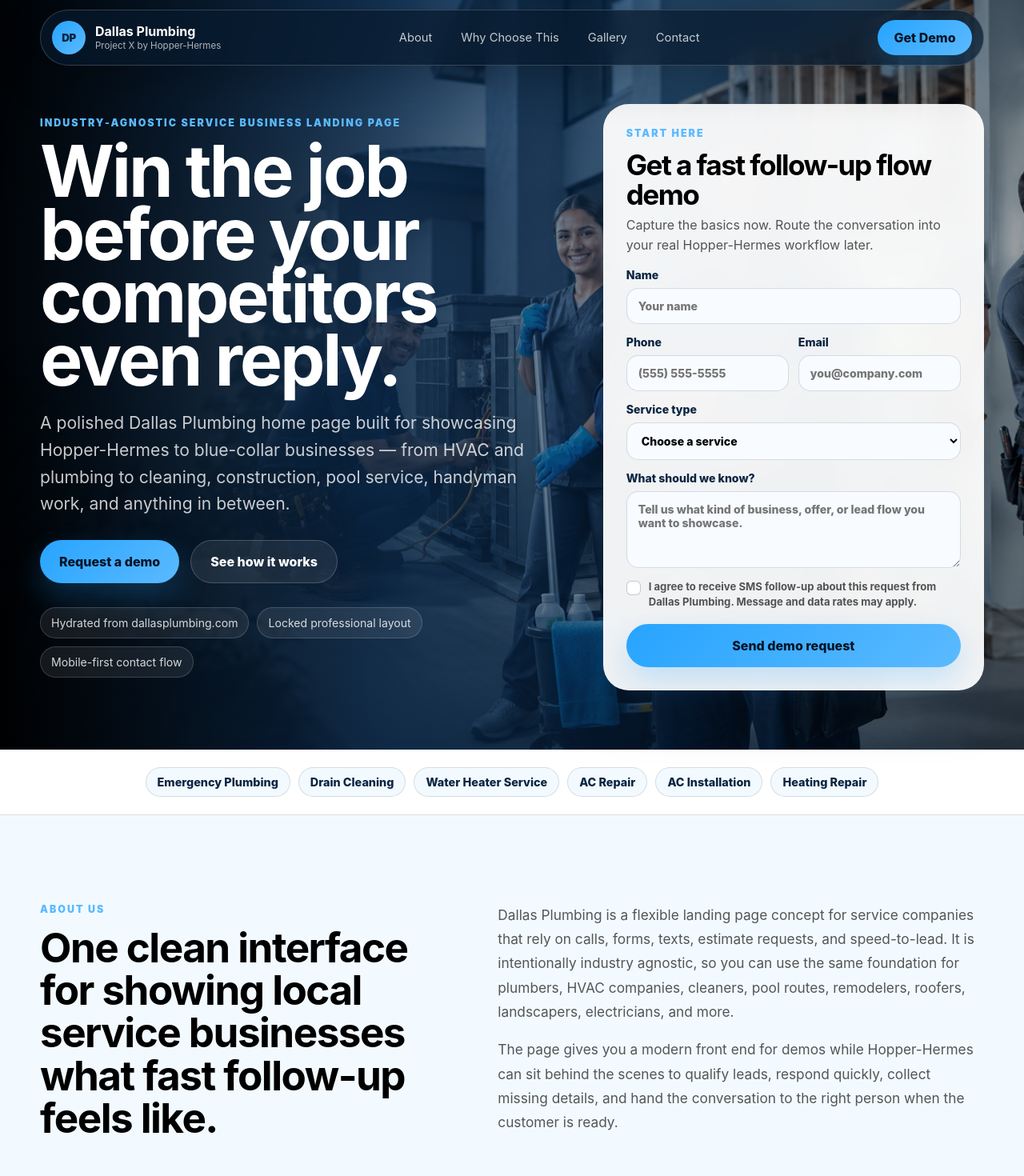
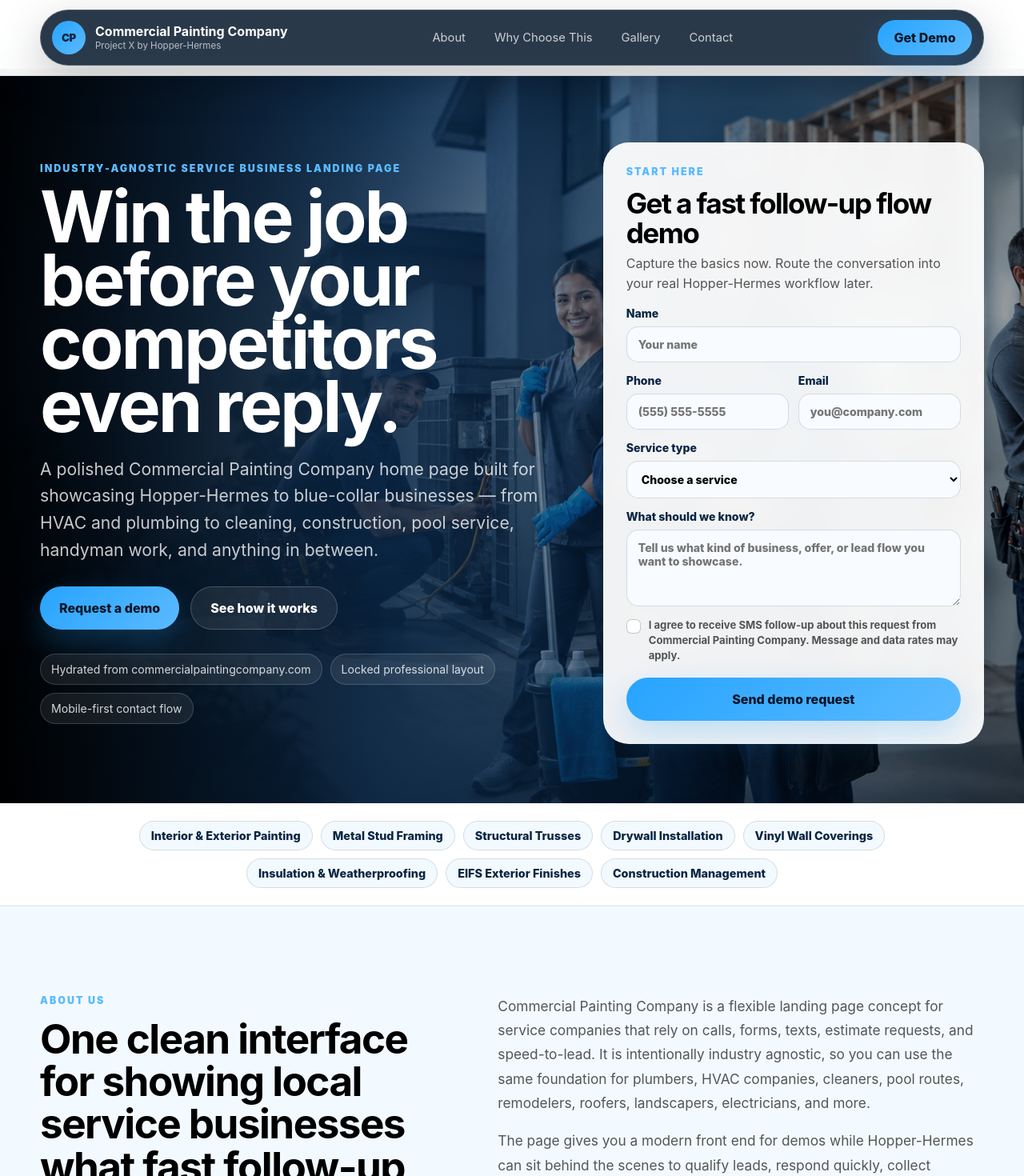
Before and after one commit to SoloRatRacer97/Hermes-Project-X-site, a Next.js app: page / in a window 1280 px wide. Shown: the top 1470 px of the page at 80% size. Built offline with nearby package versions, Linux system fonts and the light colour scheme.

Commit message:
chore: landing site update

```diff
--- a/app/globals.css
+++ b/app/globals.css
@@ -59,7 +59,8 @@ textarea {
 }
 
 main {
-  overflow: hidden;
+  padding-top: 86px;
+  overflow-x: hidden;
   background: var(--bg);
   color: var(--ink);
 }
@@ -69,20 +70,31 @@ main {
   margin: 0 auto;
 }
 
+.site-header-shell {
+  position: fixed;
+  top: 0;
+  right: 0;
+  left: 0;
+  z-index: 50;
+  width: 100%;
+  border-bottom: 1px solid rgba(13, 27, 47, 0.08);
+  background: rgba(255, 255, 255, 0.94);
+  box-shadow: 0 12px 34px rgba(7, 25, 45, 0.1);
+  backdrop-filter: blur(18px);
+  padding: 12px 0;
+}
+
 .site-header {
-  position: sticky;
-  top: 0;
-  z-index: 50;
   display: flex;
   align-items: center;
   justify-content: space-between;
   gap: 24px;
   width: min(1180px, calc(100% - 32px));
-  margin: 12px auto -82px;
+  margin: 0 auto;
   padding: 12px 14px;
   border: 1px solid rgba(255, 255, 255, 0.18);
   border-radius: 999px;
-  background: rgba(7, 25, 45, 0.72);
+  background: rgba(7, 25, 45, 0.86);
   color: var(--white);
   box-shadow: 0 18px 55px rgba(0, 0, 0, 0.22);
   backdrop-filter: blur(18px);
@@ -209,7 +221,7 @@ main {
   gap: 52px;
   align-items: center;
   min-height: 820px;
-  padding: 130px 0 74px;
+  padding: 92px 0 74px;
 }
 
 .hero-copy {
@@ -726,7 +738,7 @@ h1 {
   }
 
   .hero-inner {
-    padding-top: 172px;
+    padding-top: 84px;
   }
 
   .lead-card {
@@ -749,7 +761,14 @@ h1 {
 
   .site-header {
     width: min(100% - 20px, 1180px);
-    margin-top: 10px;
+  }
+
+  .site-header-shell {
+    padding: 10px 0 14px;
+  }
+
+  main {
+    padding-top: 82px;
   }
 
   .brand {
@@ -771,7 +790,7 @@ h1 {
 
   .hero-inner {
     gap: 32px;
-    padding: 158px 0 52px;
+    padding: 66px 0 52px;
   }
 
   h1 {
--- a/app/page.tsx
+++ b/app/page.tsx
@@ -293,6 +293,7 @@ export default function Home() {
 
   return (
     <main style={themeStyle}>
+      <div className="site-header-shell">
         <header className="site-header" aria-label="Primary navigation">
           <a className="brand" href="#top" aria-label={`${brand.name} home`}>
             <span className="brand-mark">{brand.mark}</span>
@@ -313,6 +314,7 @@ export default function Home() {
             Get Demo
           </a>
         </header>
+      </div>
 
       <section className="hero" id="top">
         <div className="hero-background" aria-hidden="true" />
--- a/app/project-x-config.ts
+++ b/app/project-x-config.ts
@@ -65,8 +65,8 @@ function createProjectXTheme({ primary, secondary }: { primary: HexColor; second
 }
 
 export const projectXConfig = {
-  hydratedFrom: "https://dallasplumbing.com/",
-  hydratedAt: "2026-04-29T15:42:53.889Z",
+  hydratedFrom: "https://commercialpaintingcompany.com/",
+  hydratedAt: "2026-04-29T16:16:01.385Z",
   templateContract: [
     "Keep the section order, component structure, and form fields consistent across instances.",
     "Only business labels, service options, image assets, and form routing should change per business.",
@@ -74,8 +74,8 @@ export const projectXConfig = {
     "Use professional local-service imagery for every instance; do not ship text-only or layout-rebuilt variants.",
   ],
   brand: {
-    name: "Dallas Plumbing",
-    mark: "DP",
+    name: "Commercial Painting Company",
+    mark: "CP",
     poweredBy: "Project X by Hopper-Hermes",
     footerDescription: "Fast follow-up interface powered by Hopper-Hermes.",
   },
@@ -85,7 +85,7 @@ export const projectXConfig = {
   }),
   integration: {
     formWebhookUrl: "https://hooks.zapier.com/hooks/catch/26623925/uj1eyis/",
-    formSource: "dallas-plumbing",
+    formSource: "commercial-painting-company",
   },
   images: {
     hero: "/images/hero-blue-collar-team.png",
@@ -122,15 +122,17 @@ export const projectXConfig = {
     ] satisfies readonly ProjectXCarouselItem[],
   },
   industries: [
-    "Emergency Plumbing",
-    "Drain Cleaning",
-    "Water Heater Service",
-    "AC Repair",
-    "AC Installation",
-    "Heating Repair"
+    "Interior & Exterior Painting",
+    "Metal Stud Framing",
+    "Structural Trusses",
+    "Drywall Installation",
+    "Vinyl Wall Coverings",
+    "Insulation & Weatherproofing",
+    "EIFS Exterior Finishes",
+    "Construction Management"
   ],
   proofPoints: [
-    "Hydrated from dallasplumbing.com",
+    "Hydrated from commercialpaintingcompany.com",
     "Locked professional layout",
     "Mobile-first contact flow",
   ],
```
Also changed, not shown: .deploy-landing.json. Lines whose indentation alone changed are shown as unchanged.
